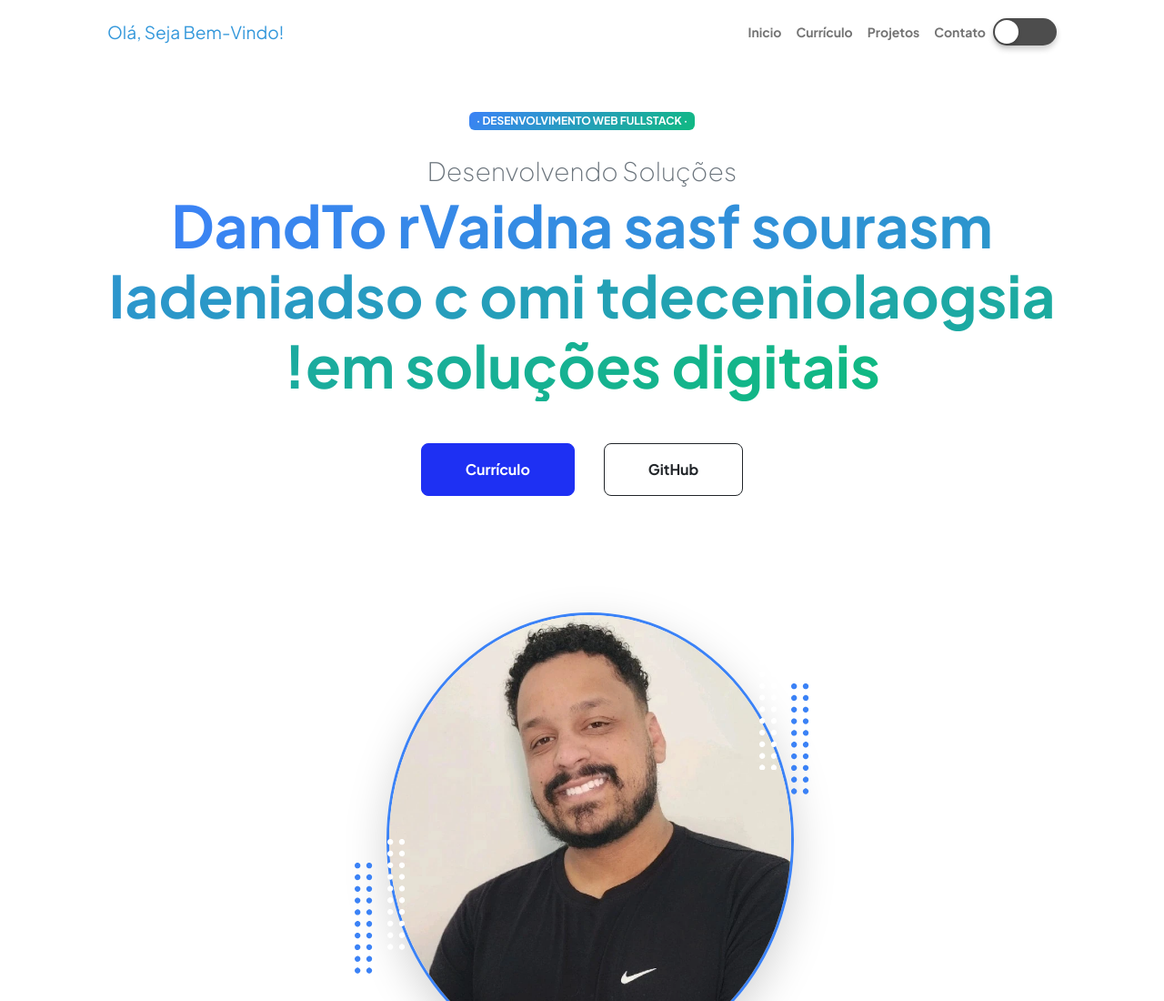
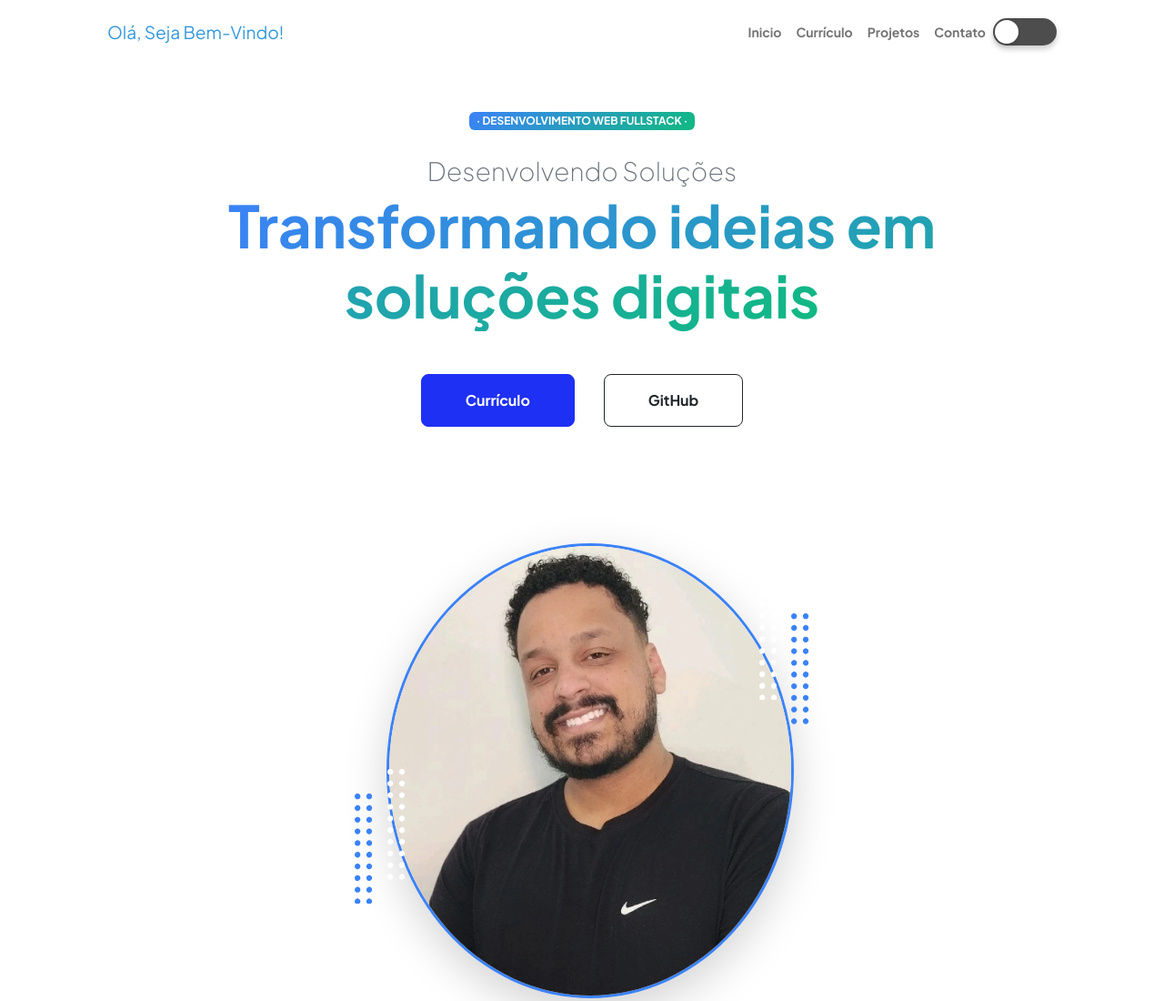
Before and after one commit to luiznascimentodev/portfolio-prime, a plain HTML site: page index.html in a window 1280 px wide. Shown: the top 1100 px of the page at 91% size. Drawn offline with nearby package versions, Linux system fonts and the light colour scheme.

Commit message:
Consertando efeito digitação

```diff
--- a/index.html
+++ b/index.html
@@ -84,8 +84,7 @@
         <!-- Navigation -->
         <nav class="navbar navbar-expand-lg py-3">
             <div class="container px-5">
-                <a class="navbar-brand" href="index.html"><span class="fw-bolder text-primary"
-                        id="navbar-typing-effect"></span></a>
+                <a class="navbar-brand" href="index.html"><span class="fw-bolder text-primary">Olá, Seja Bem-Vindo!</span></a>
                 <button class="navbar-toggler" type="button" data-bs-toggle="collapse"
                     data-bs-target="#navbarSupportedContent" aria-controls="navbarSupportedContent"
                     aria-expanded="false" aria-label="Toggle navigation"><span
@@ -507,7 +506,7 @@
     <script>
       document.addEventListener("DOMContentLoaded", function () {
         const typingEffects = [
-          { id: "typing-effect", text: "Dando Vida as suas Ideias com tecnologia!" },
+          { id: "typing-effect", text: "Transformando ideias em soluções digitais" },
           { id: "navbar-typing-effect", text: "Olá, Seja Bem-Vindo!" }
         ];
 
@@ -515,11 +514,12 @@
           const element = document.getElementById(id);
           if (element) {
             let index = 0;
+            element.textContent = ""; // Limpa o conteúdo inicial para evitar letras embaralhadas
             function typeText() {
               if (index < text.length) {
                 element.textContent += text.charAt(index);
                 index++;
-                setTimeout(typeText, 50);
+                setTimeout(typeText, 100);
               }
             }
             typeText();
--- a/js/scripts.js
+++ b/js/scripts.js
@@ -1,43 +1,4 @@
-// Corrigir o efeito de digitação para garantir que o elemento seja encontrado e o texto seja exibido corretamente
-const text = "Transformando ideias em soluções digitais";
-let index = 0;
 
-function startTypingEffect() {
-    const typingEffect = document.getElementById("typing-effect");
-    if (!typingEffect) {
-        console.error('Elemento com ID "typing-effect" não encontrado. Verifique se o ID está correto no HTML.');
-        return;
-    }
-
-    function type() {
-        if (index < text.length) {
-            typingEffect.textContent += text.charAt(index);
-            index++;
-            setTimeout(type, 90);
-        } else {
-            blinkCursor();
-        }
-    }
-
-    function blinkCursor() {
-        let blinkCount = 0;
-        const interval = setInterval(() => {
-            if (typingEffect.textContent.endsWith("|")) {
-                typingEffect.textContent = typingEffect.textContent.slice(0, -1);
-            } else {
-                typingEffect.textContent += "|";
-            }
-
-            blinkCount++;
-            if (blinkCount >= 6) {
-                clearInterval(interval);
-                typingEffect.textContent = text; // Remove o cursor após o piscar
-            }
-        }, 500);
-    }
-
-    type();
-}
 
 // Monitorando o LCP antes de iniciar animações pesadas
 const observer = new PerformanceObserver((entryList) => {
```
Also changed, not shown: contato.html (+1 -1 lines), curriculo.html (+1 -26 lines), projetos.html (+1 -1 lines).
